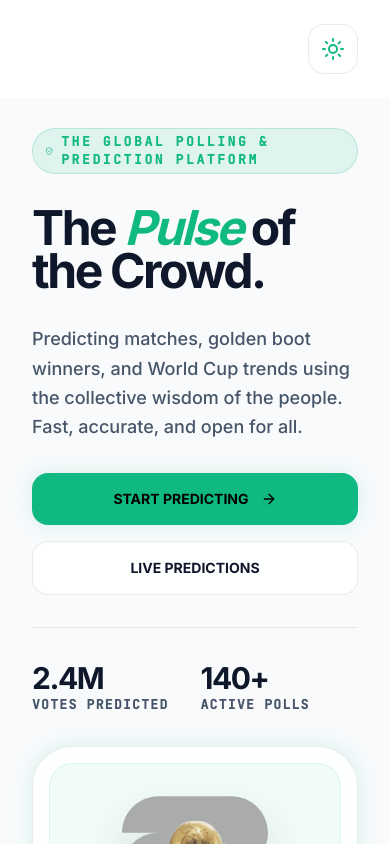
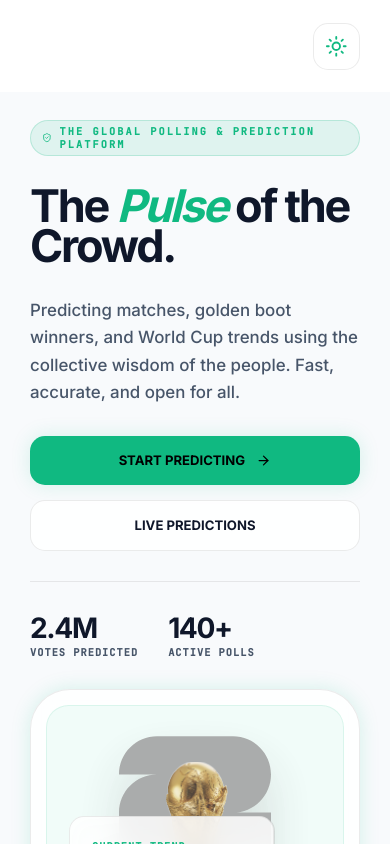
Before and after one commit to RYuK006/CrowdVote, a React (Vite) app: page / in a window 390 px wide. Shown: the top 844 px of the page. Built offline with nearby package versions, Linux system fonts and the light colour scheme; no server answers.

Commit message:
fix(typography): refine balanced responsive typography scale without forcing micro sizes

```diff
--- a/src/index.css
+++ b/src/index.css
@@ -34,8 +34,15 @@
 }
 
 html {
-  font-size: 16px;
+  font-size: 15px;
   line-height: 1.5;
+  -webkit-text-size-adjust: 100%;
+}
+
+@media (min-width: 640px) {
+  html {
+    font-size: 16px;
+  }
 }
 
 body {
@@ -48,28 +55,23 @@ body {
 }
 
 /* =========================================================
-   ACCESSIBLE & LEGIBLE TYPOGRAPHY SCALE
-   Elevates micro-text sizes to clear, comfortable reading sizes
+   HARMONIOUS & READABLE TYPOGRAPHY SCALE
+   Refines micro-text sizes to ensure legibility without breaking compact badges
    ========================================================= */
 
 .text-\[9px\] {
-  font-size: 0.75rem !important; /* 12px instead of 9px */
-  line-height: 1rem !important;
+  font-size: 0.6875rem; /* 11px */
+  line-height: 0.875rem;
 }
 
 .text-\[10px\] {
-  font-size: 0.8125rem !important; /* 13px instead of 10px */
-  line-height: 1.125rem !important;
+  font-size: 0.6875rem; /* 11px */
+  line-height: 0.875rem;
 }
 
 .text-\[11px\] {
-  font-size: 0.875rem !important; /* 14px instead of 11px */
-  line-height: 1.25rem !important;
-}
-
-.text-xs {
-  font-size: 0.875rem !important; /* 14px instead of 12px */
-  line-height: 1.25rem !important;
+  font-size: 0.75rem; /* 12px */
+  line-height: 1rem;
 }
 
 /* =========================================================
```
